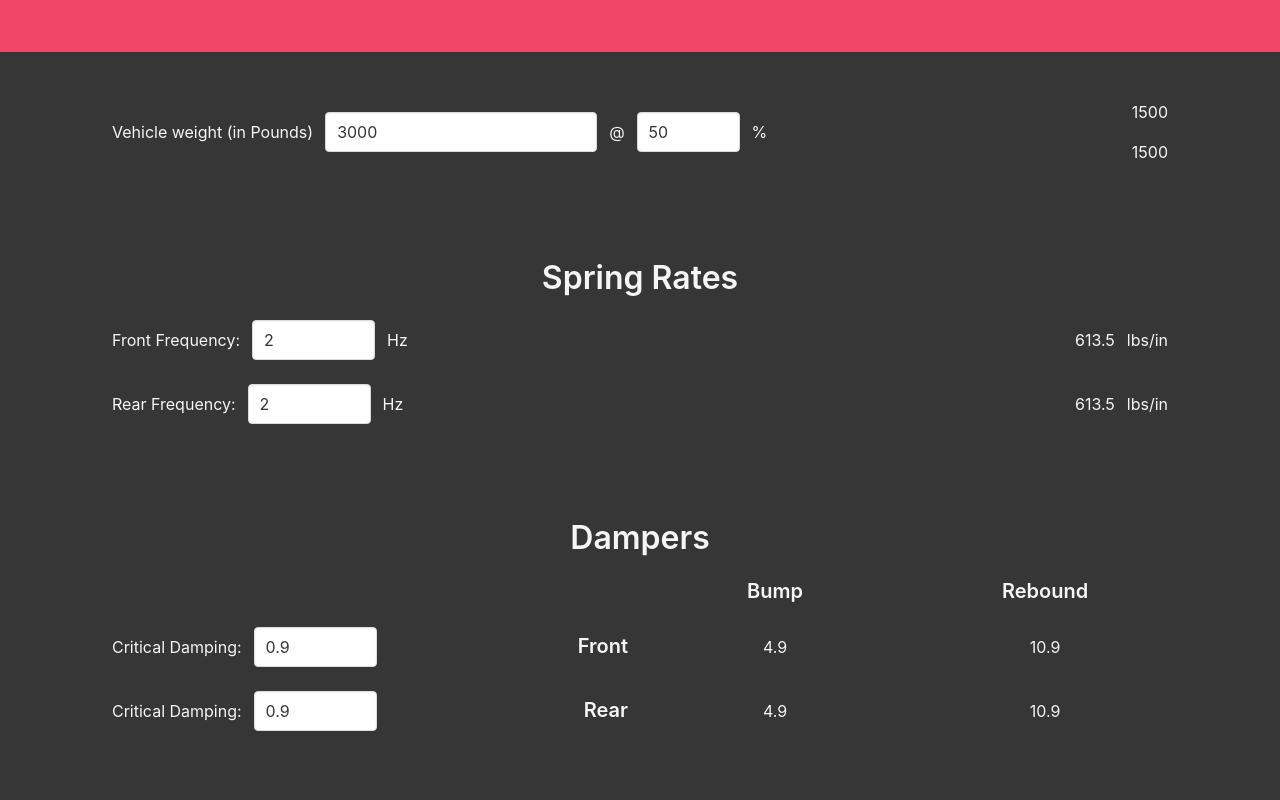
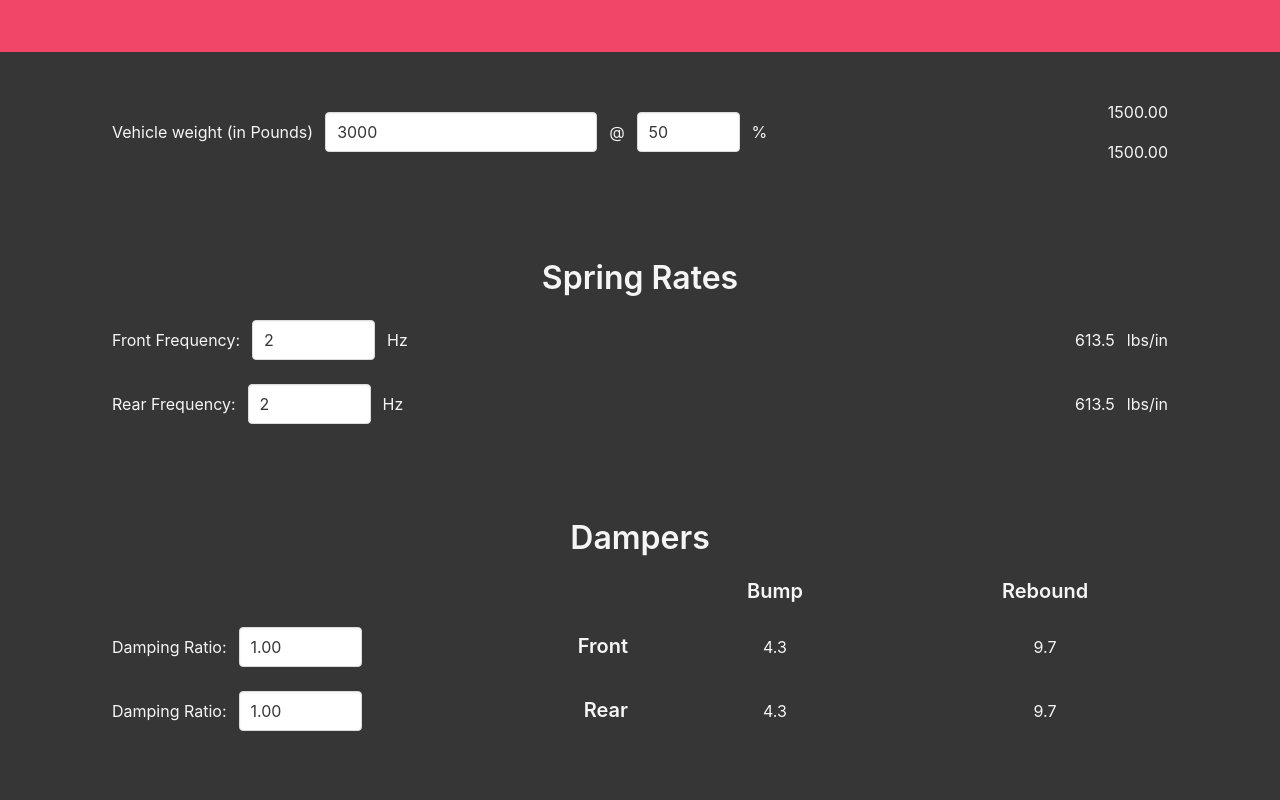
Before and after one commit to BlackPowerade/FH-tuner, a website built with webpack: page index.html in a window 1280 px wide. Shown: the top 800 px of the page. Built offline with nearby package versions, Linux system fonts and the light colour scheme.

Commit message:
Default changes item renaming

```diff
--- a/index.html
+++ b/index.html
@@ -27,8 +27,8 @@
           </div>
           <div class="level-right">
             <div class="content">
-              <p id="front">1500</p>
-              <p id="rear">1500</p>
+              <p id="front">1500.00</p>
+              <p id="rear">1500.00</p>
             </div>
           </div>
         </div>
@@ -40,7 +40,7 @@
           <div class="level-left">
             <label class="level-item" for="fronthz">Front Frequency: </label>
             <div class="control level-item">
-              <input class="input" type="number" id="fronthz" value="2" min="1.00" max="4.00" step="0.05">
+              <input class="input" type="number" id="fronthz" value="2" min="1.00" max="4.00" step="0.01">
             </div>
             <p>Hz</p>
           </div>
@@ -52,7 +52,7 @@
           <div class="level-left">
             <label class="level-item" for="rearhz">Rear Frequency: </label>
             <div class="control level-item">
-              <input class="input" type="number" id="rearhz" value="2" min="1.00" max="4.00" step="0.05">
+              <input class="input" type="number" id="rearhz" value="2" min="1.00" max="4.00" step="0.01">
             </div>
             <p>Hz</p>
           </div>
@@ -71,25 +71,25 @@
         </div>
         <div class="columns is-align-items-center">
           <div class="column is-one-quarter is-flex is-justify-content-flex-start level-left">
-            <label class="level-item" for="frontcrit">Critical Damping: </label>
+            <label class="level-item" for="frontcrit">Damping Ratio: </label>
             <div class="control level-item">
-              <input class="input" type="number" id="frontcrit" value="0.9" min="0.65" max="1.00" step="0.01">
+              <input class="input" type="number" id="frontratio" value="1.00" min="0.5" max="1.5" step="0.01">
             </div>
           </div>
           <div class="column is-one-quarter is-flex is-justify-content-flex-end"><h5 class="title is-5 has-text-light">Front</h5></div>
-          <div class="column is-one-quarter is-flex is-justify-content-center"><p id="frontbump">4.9</p></div>
-          <div class="column is-one-quarter is-flex is-justify-content-center"><p id="frontrebound">10.9</p></div>
+          <div class="column is-one-quarter is-flex is-justify-content-center"><p id="frontbump">4.3</p></div>
+          <div class="column is-one-quarter is-flex is-justify-content-center"><p id="frontrebound">9.7</p></div>
         </div>
         <div class="columns is-align-items-center">
           <div class="column is-one-quarter is-flex is-justify-content-flex-start level-left">
-            <label class="level-item" for="rearcrit">Critical Damping: </label>
+            <label class="level-item" for="rearcrit">Damping Ratio: </label>
             <div class="control level-item">
-              <input class="input" type="number" id="rearcrit" value="0.9" min="0.65" max="1.00" step="0.01">
+              <input class="input" type="number" id="rearratio" value="1.00" min="0.5" max="1.5" step="0.01">
             </div>
           </div>
           <div class="column is-one-quarter is-flex is-justify-content-flex-end"><h5 class="title is-5 has-text-light">Rear</h5></div>
-          <div class="column is-one-quarter is-flex is-justify-content-center"><p id="rearbump">4.9</p></div>
-          <div class="column is-one-quarter is-flex is-justify-content-center"><p id="rearrebound">10.9</p></div>
+          <div class="column is-one-quarter is-flex is-justify-content-center"><p id="rearbump">4.3</p></div>
+          <div class="column is-one-quarter is-flex is-justify-content-center"><p id="rearrebound">9.7</p></div>
         </div>
       </section>
 
```
